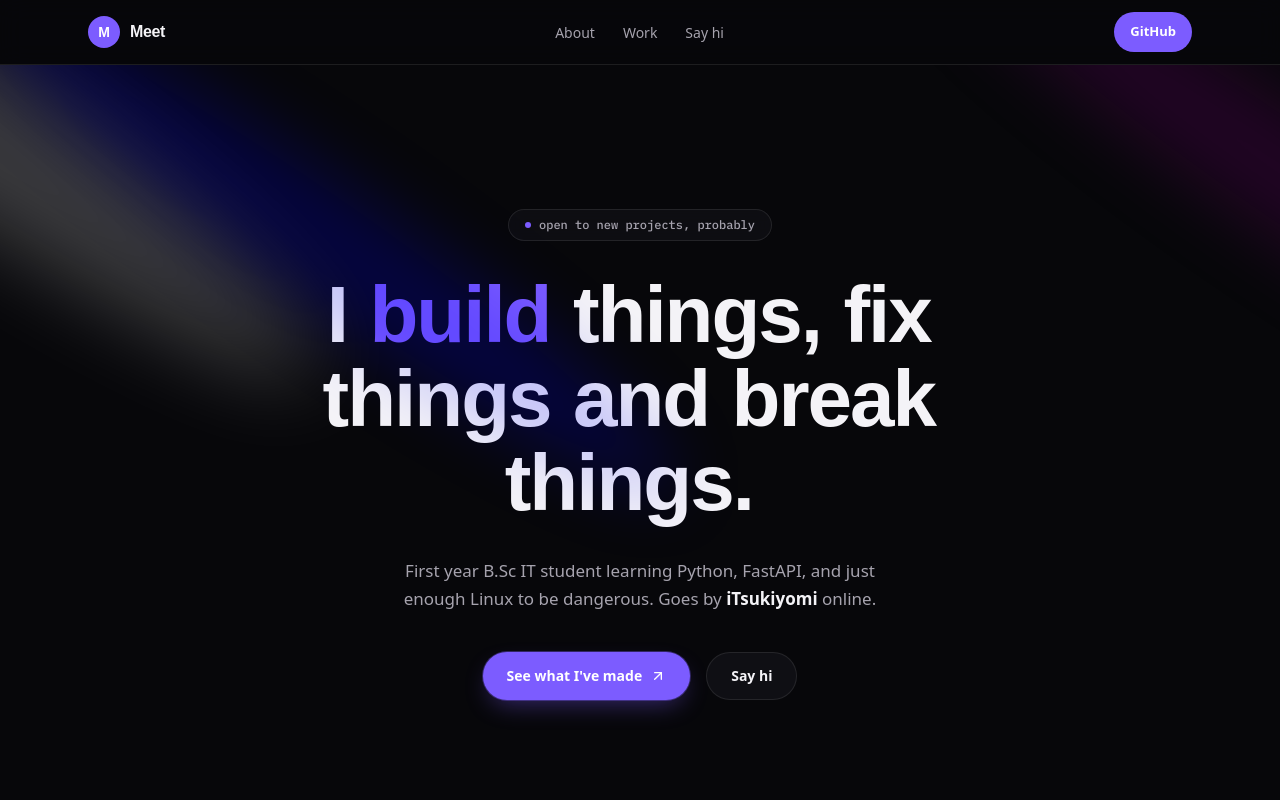
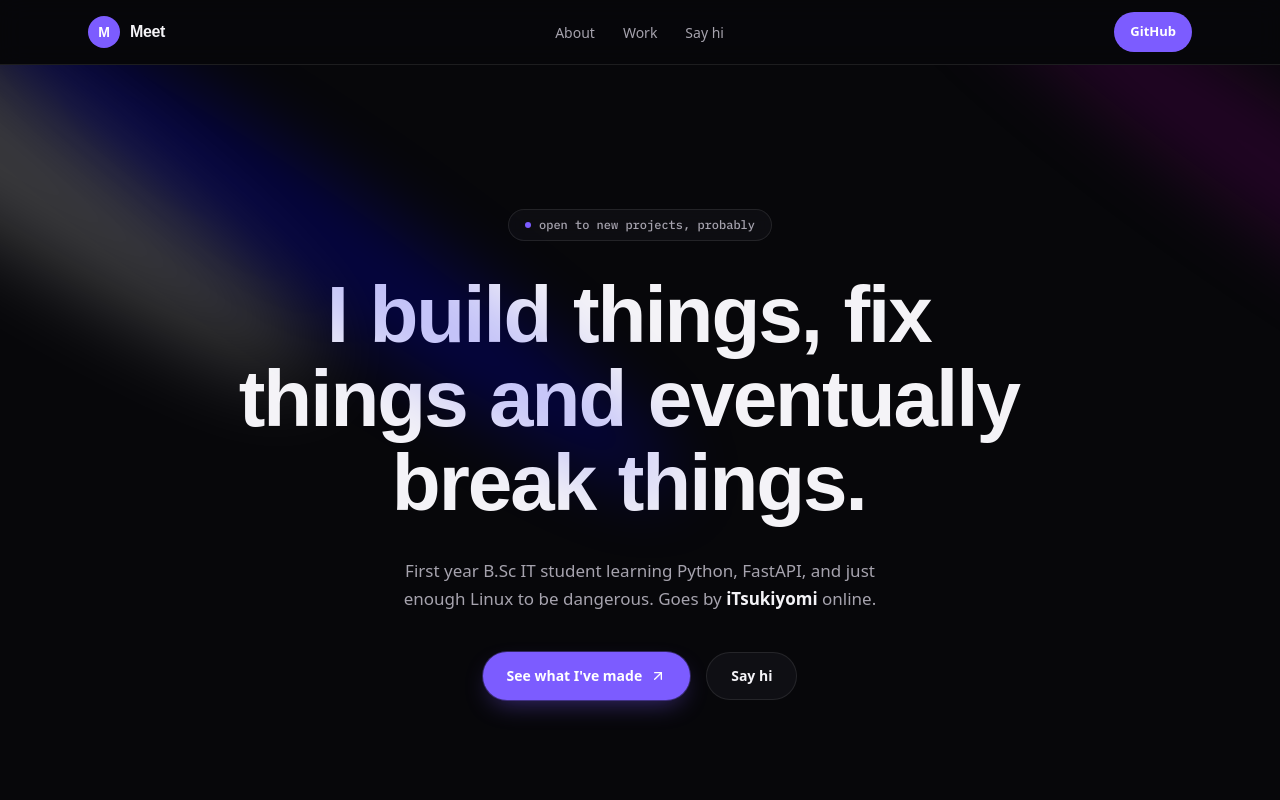
Before and after one commit to iTsukiyomi/portfolio, a React (Vite) app: page / in a window 1280 px wide. Shown: the top 800 px of the page. Built offline with nearby package versions, Linux system fonts and the light colour scheme; a web font is replaced by a local one.

Commit message:
fixed spotlight

```diff
--- a/src/components/sections/hero.tsx
+++ b/src/components/sections/hero.tsx
@@ -11,14 +11,15 @@ const headline = [
   { text: "fix" },
   { text: "things" },
   { text: "and" },
+  { text: "eventually"},
   { text: "break" },
   { text: "things." },
 ]
 
 const highlight: Record<string, string> = {
-  build: "var(--color-accent)",
-  fix: "var(--color-spot-blue)",
-  break: "var(--color-spot-pink)",
+  build: "var(--color-violet)",
+  fix: "var(--color-violet)",
+  break: "var(--color-violet)",
 }
 
 export function Hero() {
--- a/src/index.css
+++ b/src/index.css
@@ -19,6 +19,10 @@
   --color-spot-pink: #FF5C8A;
   --color-accent-deep: #5B3FE0;
   --color-accent-tint: rgba(124,92,255,0.14);
+  --color-green: #10B981;
+  --color-cyan: #06B6D4;
+  --color-crimson: #EF4444;
+  --color-violet: #8B5CF6;
 
   --shadow-sm: 0 1px 2px rgba(0,0,0,0.4);
   --shadow-md: 0 16px 40px -16px rgba(0,0,0,0.6);
```
Also changed, not shown: 5 other files (tests, documents, lock files or other folders).
